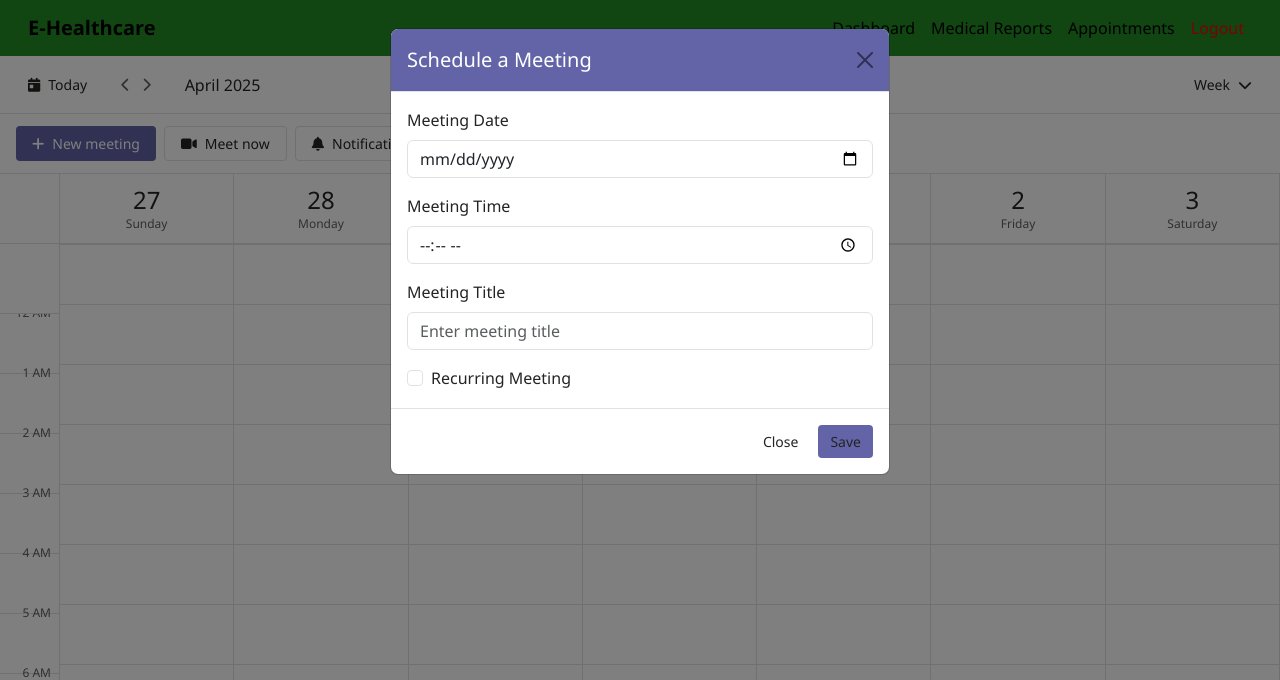
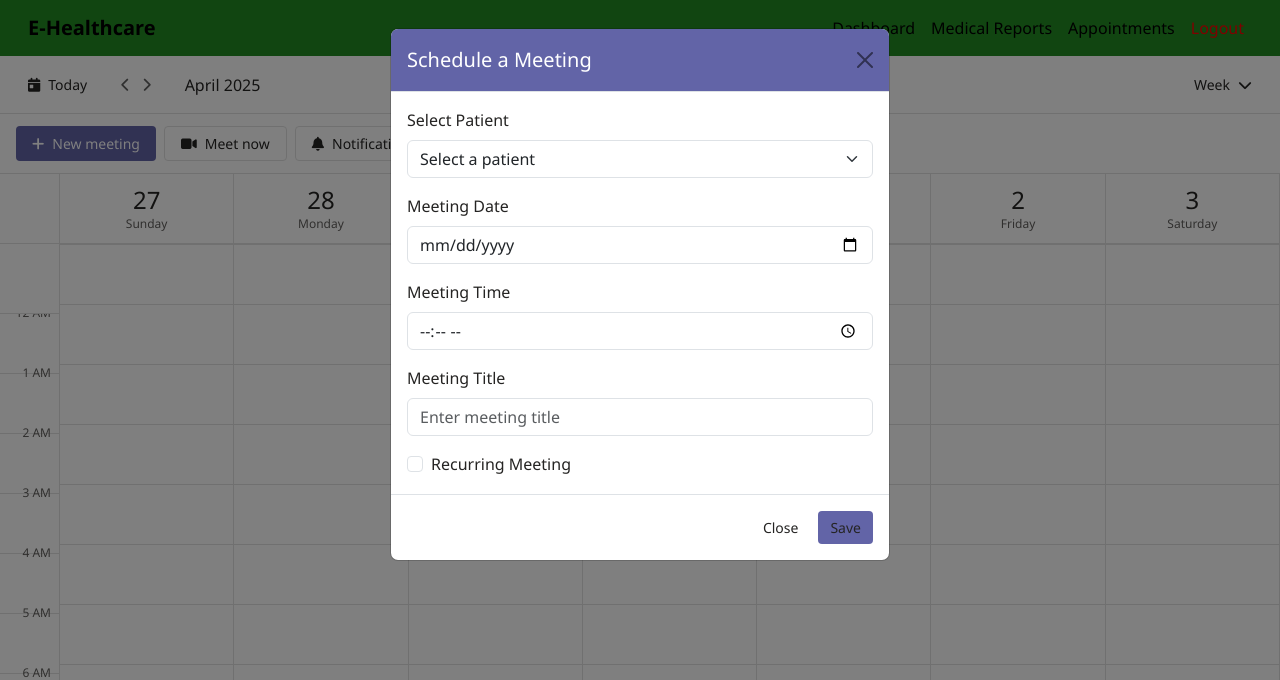
Before and after one commit to Anish9848/Ehealthcare, a Django app: page /doctor/appointments/ in a window 1280 px wide, after a click on "New meeting". Shown: the top 680 px of the page. Run offline with Django 5.2, Linux system fonts and the light colour scheme; a user stored in the database is signed in; tables that the repository leaves empty hold one stand-in row (values such as "Sample post"); some libraries are stand-ins or nearby versions.

Commit message:
appointment scheduling done

```diff
--- a/ehealthcare/users/models.py
+++ b/ehealthcare/users/models.py
@@ -49,21 +49,19 @@
     uploaded_at = models.DateTimeField(auto_now_add=True)
 
 class Appointment(models.Model):
-    STATUS_CHOICES = [
-        ('pending', 'Pending'),
-        ('approved', 'Approved'),
-        ('rejected', 'Rejected'),
-    ]
-
-    patient = models.ForeignKey(settings.AUTH_USER_MODEL, on_delete=models.CASCADE, related_name="appointments")
-    doctor = models.ForeignKey(settings.AUTH_USER_MODEL, on_delete=models.CASCADE, related_name="appointments_as_doctor")
+    doctor = models.ForeignKey(CustomUser, on_delete=models.CASCADE, related_name='doctor_appointments')
+    patient = models.ForeignKey(CustomUser, on_delete=models.CASCADE, related_name='patient_appointments')
     date = models.DateField()
-    time = models.TimeField()
-    status = models.CharField(max_length=10, choices=STATUS_CHOICES, default='pending')
+    time = models.CharField(max_length=10)  # Store time as "HH:MM" format
+    status = models.CharField(max_length=20, default='pending')  # pending, approved, conducted, cancelled
     created_at = models.DateTimeField(auto_now_add=True)
 
-    def __str__(self):
-        return f"Appointment with Dr. {self.doctor.username} on {self.date} at {self.time}"
+    # Add these new fields:
+    title = models.CharField(max_length=100, blank=True, null=True)
+    is_recurring = models.BooleanField(default=False)
+
+    class Meta:
+        ordering = ['-date', '-time']
 
 class OTPVerification(models.Model):
     phone_number = models.CharField(max_length=15)
--- a/ehealthcare/users/templates/users/doctor_appointment.html
+++ b/ehealthcare/users/templates/users/doctor_appointment.html
@@ -805,6 +805,16 @@
             </div>
             <div class="modal-body">
                 <form id="scheduleMeetingForm">
+                    <div class="mb-3">
+                        <label for="patient_id" class="form-label">Select Patient</label>
+                        <select class="form-select" id="patient_id" name="patient_id" required>
+                            <option value="" disabled selected>Select a patient</option>
+                            {% for patient in patients %}
+                                <option value="{{ patient.id }}">{{ patient.username }}</option>
+                            {% endfor %}
+                        </select>
+                    </div>
+                    <!-- Existing fields below -->
                     <div class="mb-3">
                         <label for="meetingDate" class="form-label">Meeting Date</label>
                         <input type="date" class="form-control" id="meetingDate" name="meeting_date" required>
--- a/ehealthcare/users/urls.py
+++ b/ehealthcare/users/urls.py
@@ -31,4 +31,5 @@
     path('doctor/availability/', views.doctor_availability_view, name='doctor_availability'),
     path('doctor/save-availability/', views.save_availability_view, name='save_availability'),
     path('api/doctor-slots/<int:doctor_id>/<str:date>/', views.get_doctor_available_slots, name='doctor_slots'),
+    path('doctor/schedule-meeting/', views.schedule_meeting, name='schedule_meeting'),
 ]
--- a/ehealthcare/users/views.py
+++ b/ehealthcare/users/views.py
@@ -610,16 +610,42 @@
         return JsonResponse({"error": "Unauthorized access"}, status=403)
 
     if request.method == "POST":
-        meeting_date = request.POST.get("meeting_date")
-        meeting_time = request.POST.get("meeting_time")
-        meeting_title = request.POST.get("meeting_title")
-        is_recurring = request.POST.get("is_recurring") == "true"
+        try:
+            patient_id = request.POST.get("patient_id")
+            meeting_date = request.POST.get("meeting_date")
+            meeting_time = request.POST.get("meeting_time")
+            meeting_title = request.POST.get("meeting_title")
+            is_recurring = request.POST.get("is_recurring") == "on"
 
-        # Logic to save the meeting details
-        # Example: Save to the database or update an appointment
-        # You can customize this logic based on your requirements
+            # Validate inputs
+            if not patient_id or not meeting_date or not meeting_time:
+                return JsonResponse({"error": "Missing required fields"}, status=400)
 
-        return JsonResponse({"success": "Meeting scheduled successfully!"})
+            # Get the patient
+            try:
+                patient = CustomUser.objects.get(id=patient_id, role="patient")
+            except CustomUser.DoesNotExist:
+                return JsonResponse({"error": "Patient not found"}, status=404)
+
+            # Create the appointment
+            appointment = Appointment.objects.create(
+                doctor=request.user,
+                patient=patient,
+                date=meeting_date,
+                time=meeting_time,
+                title=meeting_title or f"Appointment with {patient.username}",
+                status="approved",  # Auto-approve since doctor initiated
+                is_recurring=is_recurring
+            )
+
+            return JsonResponse({
+                "success": f"Meeting scheduled successfully with {patient.username}!",
+                "appointment_id": appointment.id
+            })
+
+        except Exception as e:
+            return JsonResponse({"error": f"Failed to schedule meeting: {str(e)}"}, status=500)
+
     return JsonResponse({"error": "Invalid request method"}, status=400)
 
 @login_required
@@ -631,7 +657,13 @@
     # Fetch all appointments for the logged-in doctor
     appointments = Appointment.objects.filter(doctor=request.user).order_by("date", "time")
 
-    return render(request, "users/doctor_appointment.html", {"appointments": appointments})
+    # Get all patients to populate the dropdown
+    patients = CustomUser.objects.filter(role="patient")
+
+    return render(request, "users/doctor_appointment.html", {
+        "appointments": appointments,
+        "patients": patients
+    })
 
 @login_required
 def video_conference_view(request, room_name):
```
Also changed, not shown: ehealthcare/users/migrations/0012_alter_appointment_options_appointment_is_recurring_and_more.py (added).
